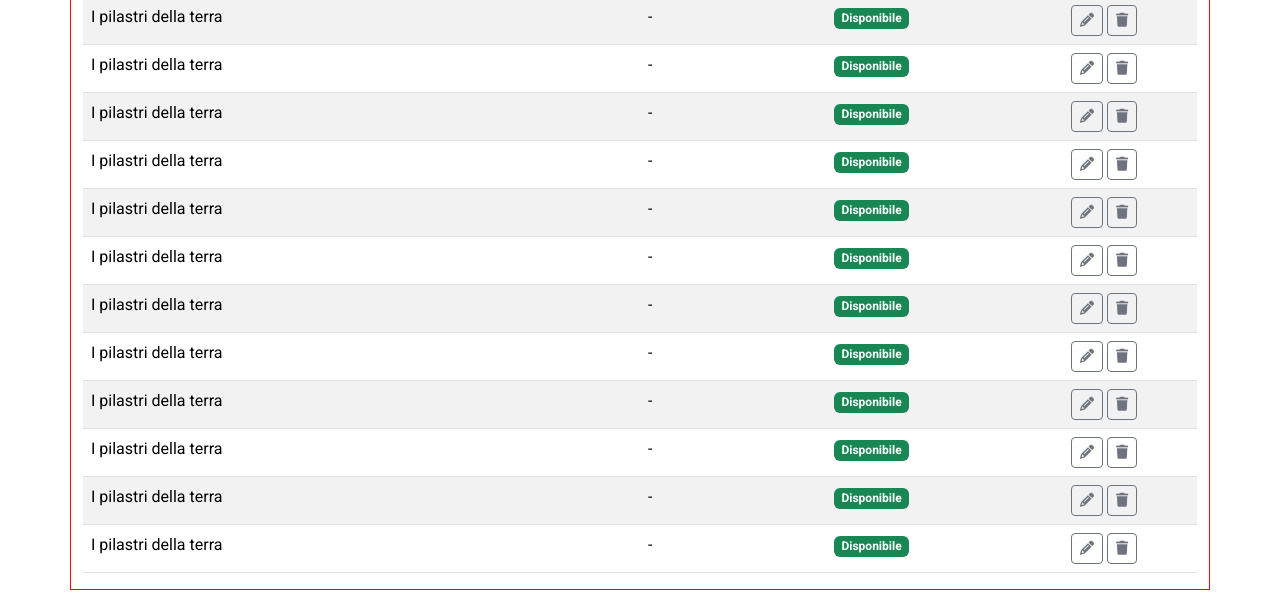
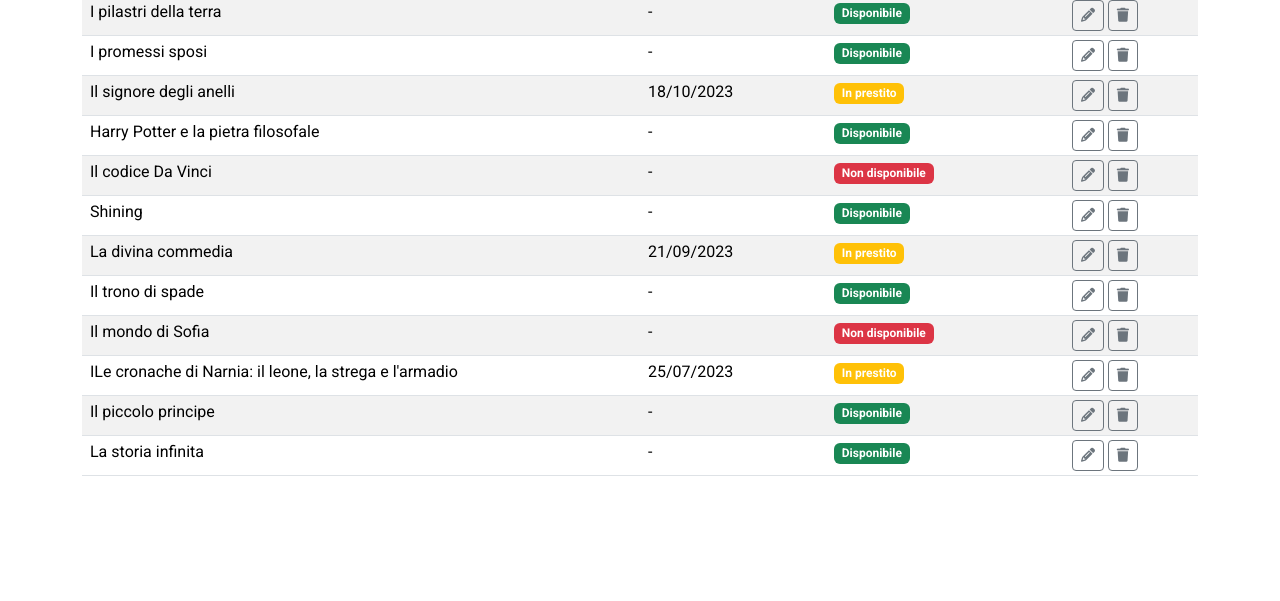
Before and after one commit to Andre050101/html-css-bootstrap-dashboard, a plain HTML site: page index.html in a window 1280 px wide. Shown: the part 199-800 px from the top of the page. Drawn offline with nearby package versions, Linux system fonts and the light colour scheme.

Commit message:
Table contents added (Desktop vision done)

```diff
--- a/index.html
+++ b/index.html
@@ -49,7 +49,7 @@
         <main>
 
             <!--Container-->
-            <div class="debug container mt-4">
+            <div class="container mt-4">
 
                 <!--First Section-->
                 <div class="d-flex flex-row justify-content-between align-items-center">
@@ -60,6 +60,8 @@
                 <!--Second Section (Table)-->
                 <div class="mt-2">
                     <table class="table table-striped">
+
+                        <!--Table Header-->
                         <thead>
                             <tr>
                                 <th class="col-6">Titolo</th>
@@ -68,16 +70,17 @@
                                 <th class="col-2 text-center">Azioni</th>
                             </tr>
                         </thead>
+
                         <tbody>
 
                             <!--First row-->
                             <tr>
-                                <td>I pilastri della terra</td>
-                                <td>-</td>
-                                <td>
+                                <td class="py-1">I pilastri della terra</td>
+                                <td class="py-1">-</td>
+                                <td class="py-1">
                                     <span class="badge text-bg-success">Disponibile</span>
                                 </td>
-                                <td class="text-center">
+                                <td class="py-1 text-center">
                                     <div>
                                         <button type="button" class="btn btn-outline-secondary btn-sm"><i class="fa-solid fa-pencil"></i></button>
                                         <button type="button" class="btn btn-outline-secondary btn-sm"><i class="fa-solid fa-trash"></i></button>
@@ -87,12 +90,12 @@
 
                             <!--Second row-->
                             <tr>
-                                <td>I pilastri della terra</td>
-                                <td>-</td>
-                                <td>
+                                <td class="py-1">I promessi sposi</td>
+                                <td class="py-1">-</td>
+                                <td class="py-1">
                                     <span class="badge text-bg-success">Disponibile</span>
                                 </td>
-                                <td class="text-center">
+                                <td class="py-1 text-center">
                                     <div>
                                         <button type="button" class="btn btn-outline-secondary btn-sm"><i class="fa-solid fa-pencil"></i></button>
                                         <button type="button" class="btn btn-outline-secondary btn-sm"><i class="fa-solid fa-trash"></i></button>
@@ -102,12 +105,12 @@
 
                             <!--Third row-->
                             <tr>
-                                <td>I pilastri della terra</td>
-                                <td>-</td>
-                                <td>
-                                    <span class="badge text-bg-success">Disponibile</span>
+                                <td class="py-1">Il signore degli anelli</td>
+                                <td class="py-1">18/10/2023</td>
+                                <td class="py-1">
+                                    <span class="badge text-bg-warning text-white">In prestito</span>
                                 </td>
-                                <td class="text-center">
+                                <td class="py-1 text-center">
                                     <div>
                                         <button type="button" class="btn btn-outline-secondary btn-sm"><i class="fa-solid fa-pencil"></i></button>
                                         <button type="button" class="btn btn-outline-secondary btn-sm"><i class="fa-solid fa-trash"></i></button>
@@ -117,12 +120,12 @@
 
                             <!--4th row-->
                             <tr>
-                                <td>I pilastri della terra</td>
-                                <td>-</td>
-                                <td>
+                                <td class="py-1">Harry Potter e la pietra filosofale</td>
+                                <td class="py-1">-</td>
+                                <td class="py-1">
                                     <span class="badge text-bg-success">Disponibile</span>
                                 </td>
-                                <td class="text-center">
+                                <td class="py-1 text-center">
                                     <div>
                                         <button type="button" class="btn btn-outline-secondary btn-sm"><i class="fa-solid fa-pencil"></i></button>
                                         <button type="button" class="btn btn-outline-secondary btn-sm"><i class="fa-solid fa-trash"></i></button>
@@ -132,12 +135,12 @@
 
                             <!--5th row-->
                             <tr>
-                                <td>I pilastri della terra</td>
-                                <td>-</td>
-                                <td>
-                                    <span class="badge text-bg-success">Disponibile</span>
+                                <td class="py-1">Il codice Da Vinci</td>
+                                <td class="py-1">-</td>
+                                <td class="py-1">
+                                    <span class="badge text-bg-danger text-white">Non disponibile</span>
                                 </td>
-                                <td class="text-center">
+                                <td class="py-1 text-center">
                                     <div>
                                         <button type="button" class="btn btn-outline-secondary btn-sm"><i class="fa-solid fa-pencil"></i></button>
                                         <button type="button" class="btn btn-outline-secondary btn-sm"><i class="fa-solid fa-trash"></i></button>
@@ -147,12 +150,12 @@
 
                             <!--6th row-->
                             <tr>
-                                <td>I pilastri della terra</td>
-                                <td>-</td>
-                                <td>
+                                <td class="py-1">Shining</td>
+                                <td class="py-1">-</td>
+                                <td class="py-1">
                                     <span class="badge text-bg-success">Disponibile</span>
                                 </td>
-                                <td class="text-center">
+                                <td class="py-1 text-center">
                                     <div>
                                         <button type="button" class="btn btn-outline-secondary btn-sm"><i class="fa-solid fa-pencil"></i></button>
                                         <button type="button" class="btn btn-outline-secondary btn-sm"><i class="fa-solid fa-trash"></i></button>
@@ -162,12 +165,12 @@
 
                             <!--7th row-->
                             <tr>
-                                <td>I pilastri della terra</td>
-                                <td>-</td>
-                                <td>
-                                    <span class="badge text-bg-success">Disponibile</span>
+                                <td class="py-1">La divina commedia</td>
+                                <td class="py-1">21/09/2023</td>
+                                <td class="py-1">
+                                    <span class="badge text-bg-warning text-white">In prestito</span>
                                 </td>
-                                <td class="text-center">
+                                <td class="py-1 text-center">
                                     <div>
                                         <button type="button" class="btn btn-outline-secondary btn-sm"><i class="fa-solid fa-pencil"></i></button>
                                         <button type="button" class="btn btn-outline-secondary btn-sm"><i class="fa-solid fa-trash"></i></button>
@@ -177,12 +180,12 @@
 
                             <!--8th row-->
                             <tr>
-                                <td>I pilastri della terra</td>
-                                <td>-</td>
-                                <td>
+                                <td class="py-1">Il trono di spade</td>
+                                <td class="py-1">-</td>
+                                <td class="py-1">
                                     <span class="badge text-bg-success">Disponibile</span>
                                 </td>
-                                <td class="text-center">
+                                <td class="py-1 text-center">
                                     <div>
                                         <button type="button" class="btn btn-outline-secondary btn-sm"><i class="fa-solid fa-pencil"></i></button>
                                         <button type="button" class="btn btn-outline-secondary btn-sm"><i class="fa-solid fa-trash"></i></button>
@@ -192,12 +195,12 @@
 
                             <!--9th row-->
                             <tr>
-                                <td>I pilastri della terra</td>
-                                <td>-</td>
-                                <td>
-                                    <span class="badge text-bg-success">Disponibile</span>
+                                <td class="py-1">Il mondo di Sofia</td>
+                                <td class="py-1">-</td>
+                                <td class="py-1">
+                                    <span class="badge text-bg-danger text-white">Non disponibile</span>
                                 </td>
-                                <td class="text-center">
+                                <td class="py-1 text-center">
                                     <div>
                                         <button type="button" class="btn btn-outline-secondary btn-sm"><i class="fa-solid fa-pencil"></i></button>
                                         <button type="button" class="btn btn-outline-secondary btn-sm"><i class="fa-solid fa-trash"></i></button>
@@ -207,12 +210,12 @@
 
                             <!--10th row-->
                             <tr>
-                                <td>I pilastri della terra</td>
-                                <td>-</td>
-                                <td>
-                                    <span class="badge text-bg-success">Disponibile</span>
+                                <td class="py-1">ILe cronache di Narnia: il leone, la strega e l'armadio</td>
+                                <td class="py-1">25/07/2023</td>
+                                <td class="py-1">
+                                    <span class="badge text-bg-warning text-white">In prestito</span>
                                 </td>
-                                <td class="text-center">
+                                <td class="py-1 text-center">
                                     <div>
                                         <button type="button" class="btn btn-outline-secondary btn-sm"><i class="fa-solid fa-pencil"></i></button>
                                         <button type="button" class="btn btn-outline-secondary btn-sm"><i class="fa-solid fa-trash"></i></button>
@@ -222,12 +225,12 @@
 
                             <!--11th row-->
                             <tr>
-                                <td>I pilastri della terra</td>
-                                <td>-</td>
-                                <td>
+                                <td class="py-1">Il piccolo principe</td>
+                                <td class="py-1">-</td>
+                                <td class="py-1">
                                     <span class="badge text-bg-success">Disponibile</span>
                                 </td>
-                                <td class="text-center">
+                                <td class="py-1 text-center">
                                     <div>
                                         <button type="button" class="btn btn-outline-secondary btn-sm"><i class="fa-solid fa-pencil"></i></button>
                                         <button type="button" class="btn btn-outline-secondary btn-sm"><i class="fa-solid fa-trash"></i></button>
@@ -237,12 +240,12 @@
 
                             <!--12th row-->
                             <tr>
-                                <td>I pilastri della terra</td>
-                                <td>-</td>
-                                <td>
+                                <td class="py-1">La storia infinita</td>
+                                <td class="py-1">-</td>
+                                <td class="py-1">
                                     <span class="badge text-bg-success">Disponibile</span>
                                 </td>
-                                <td class="text-center">
+                                <td class="py-1 text-center">
                                     <div>
                                         <button type="button" class="btn btn-outline-secondary btn-sm"><i class="fa-solid fa-pencil"></i></button>
                                         <button type="button" class="btn btn-outline-secondary btn-sm"><i class="fa-solid fa-trash"></i></button>
```
